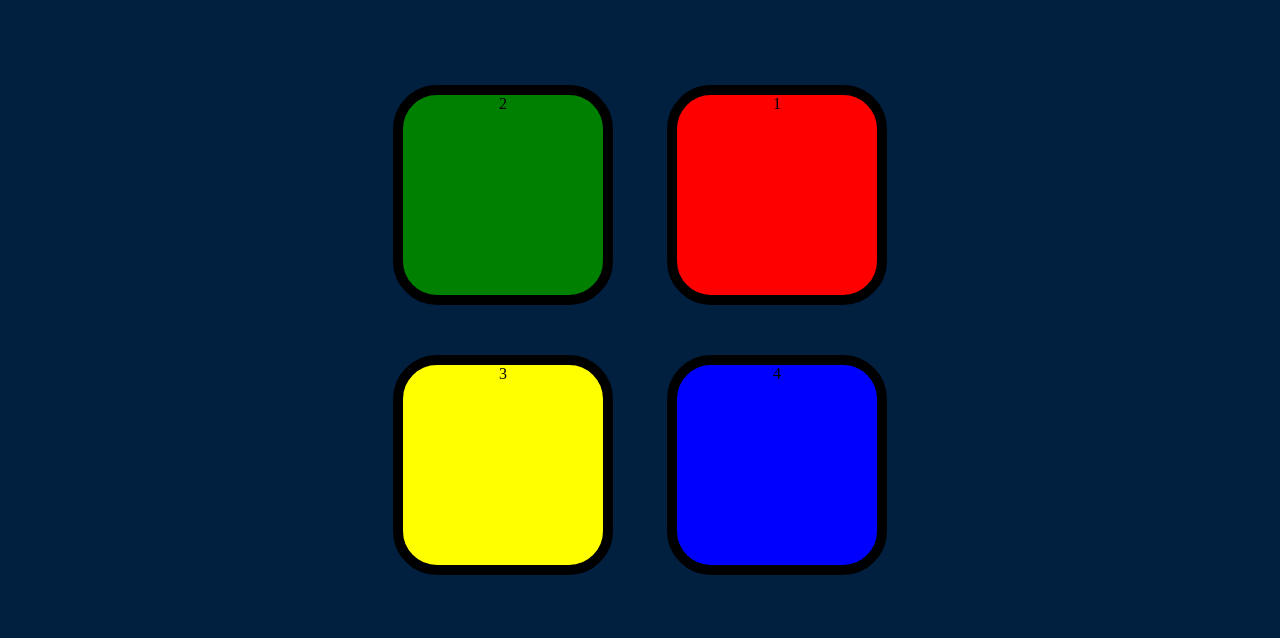
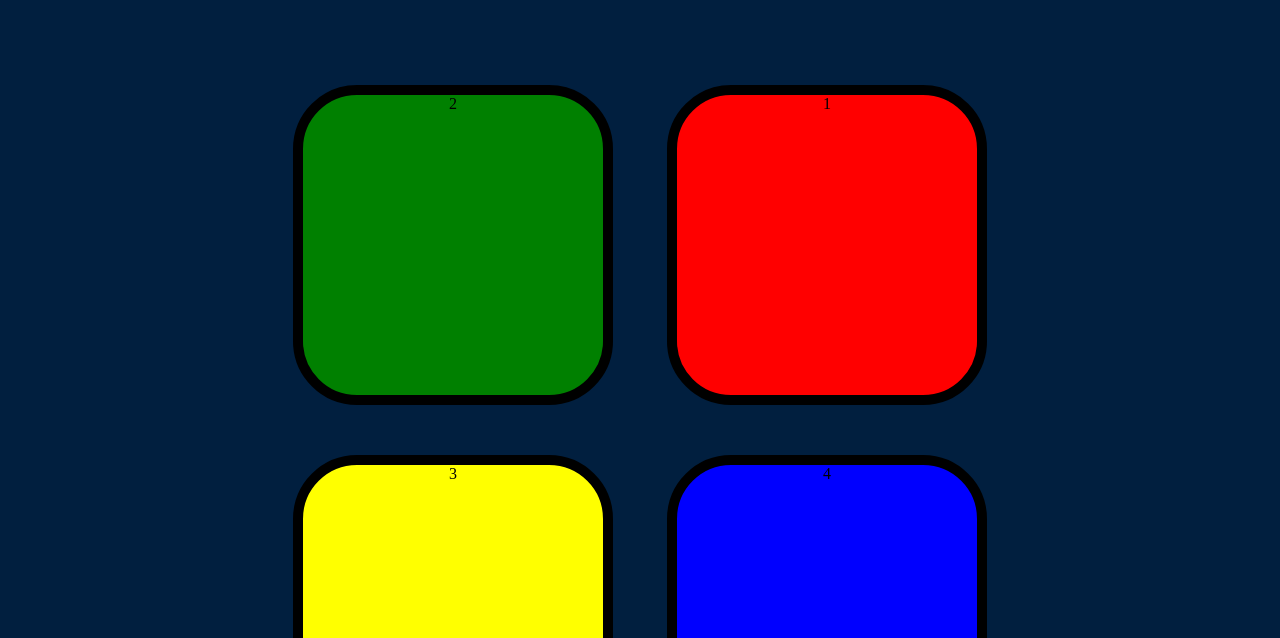
Before and after one commit to Vijay-kommalapati/game, a plain HTML site: page index.html in a window 1280 px wide. Shown: the part 162-800 px from the top of the page. Drawn offline with nearby package versions, Linux system fonts and the light colour scheme.

Commit message:
Update styles.css

```diff
--- a/styles.css
+++ b/styles.css
@@ -12,7 +12,7 @@ body {
 
 .container {
   display: block;
-  width: 50%;
+  width: 100%;
   margin: auto;
 
 }
@@ -20,8 +20,8 @@ body {
 .btn {
   margin: 25px;
   display: inline-block;
-  height: 200px;
-  width: 200px;
+  height: 300px;
+  width: 300px;
   border: 10px solid black;
   border-radius: 20%;
 }
```
